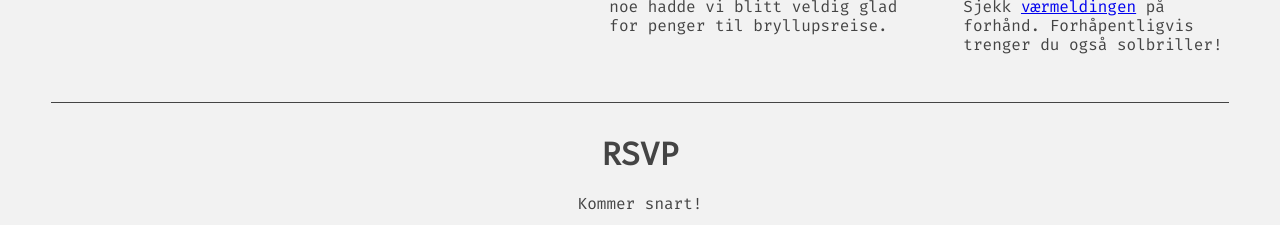
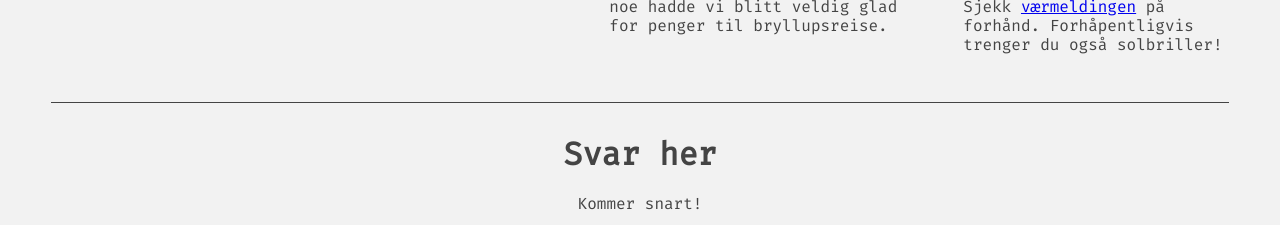
Before and after one commit to melhoos/gudrunogsimon, a React (Create React App) app: page / in a window 1280 px wide. Shown: the part 2340-2565 px from the top of the page. Built offline with nearby package versions, Linux system fonts and the light colour scheme.

Commit message:
Update Reply.jsx

```diff
--- a/src/Reply.jsx
+++ b/src/Reply.jsx
@@ -4,7 +4,7 @@ const Reply = () => {
   return (
     <div id="Reply">
       <h1>
-        RSVP
+        Svar her
       </h1>
       <p>
         Kommer snart!
```
